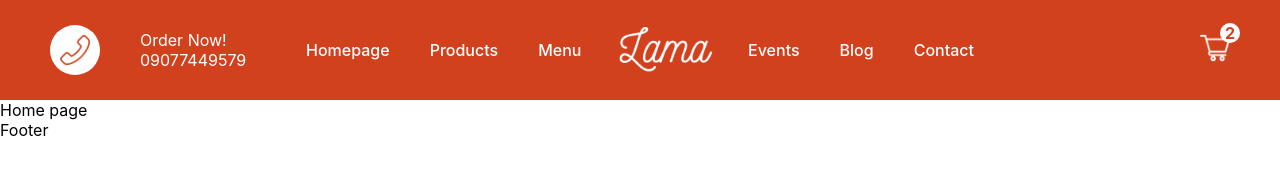
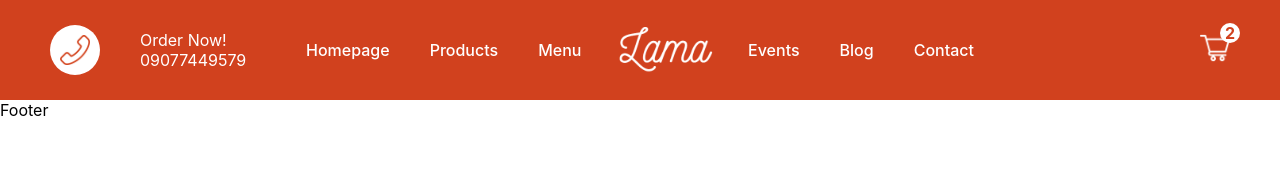
Before and after one commit to hinlocaesar/food-ordering-nextjs, a Next.js app: page / in a window 1280 px wide. Shown: the top 190 px of the page. Built offline with nearby package versions, Linux system fonts and the light colour scheme.

Commit message:
Modified css for navbar component

```diff
--- a/pages/index.js
+++ b/pages/index.js
@@ -10,7 +10,6 @@ export default function Home() {
         <meta name="description" content="Best Pizz Shop in town" />
         <link rel="icon" href="/favicon.ico" />
       </Head>
-      Home page
     </div>
   );
 }
```
